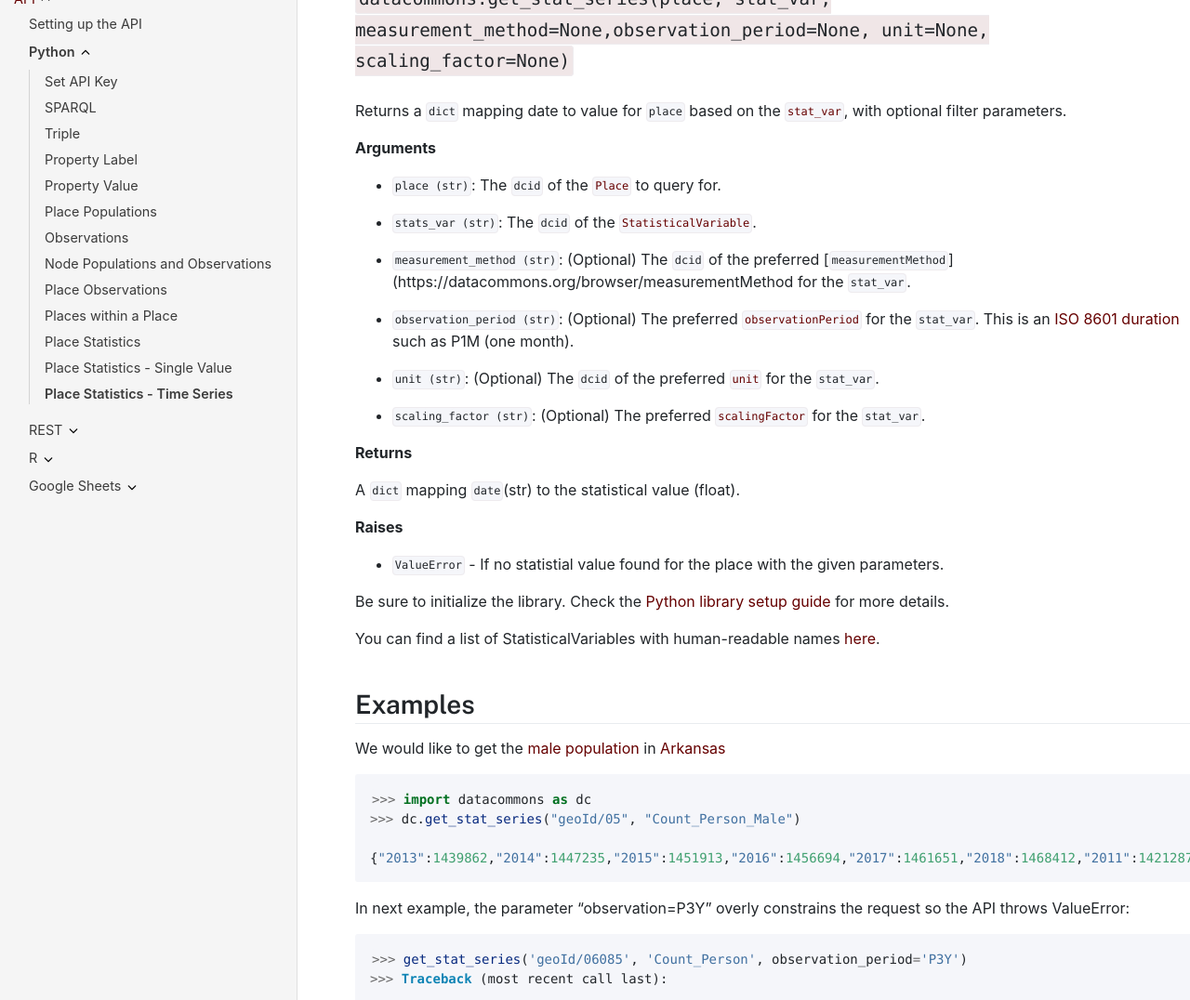
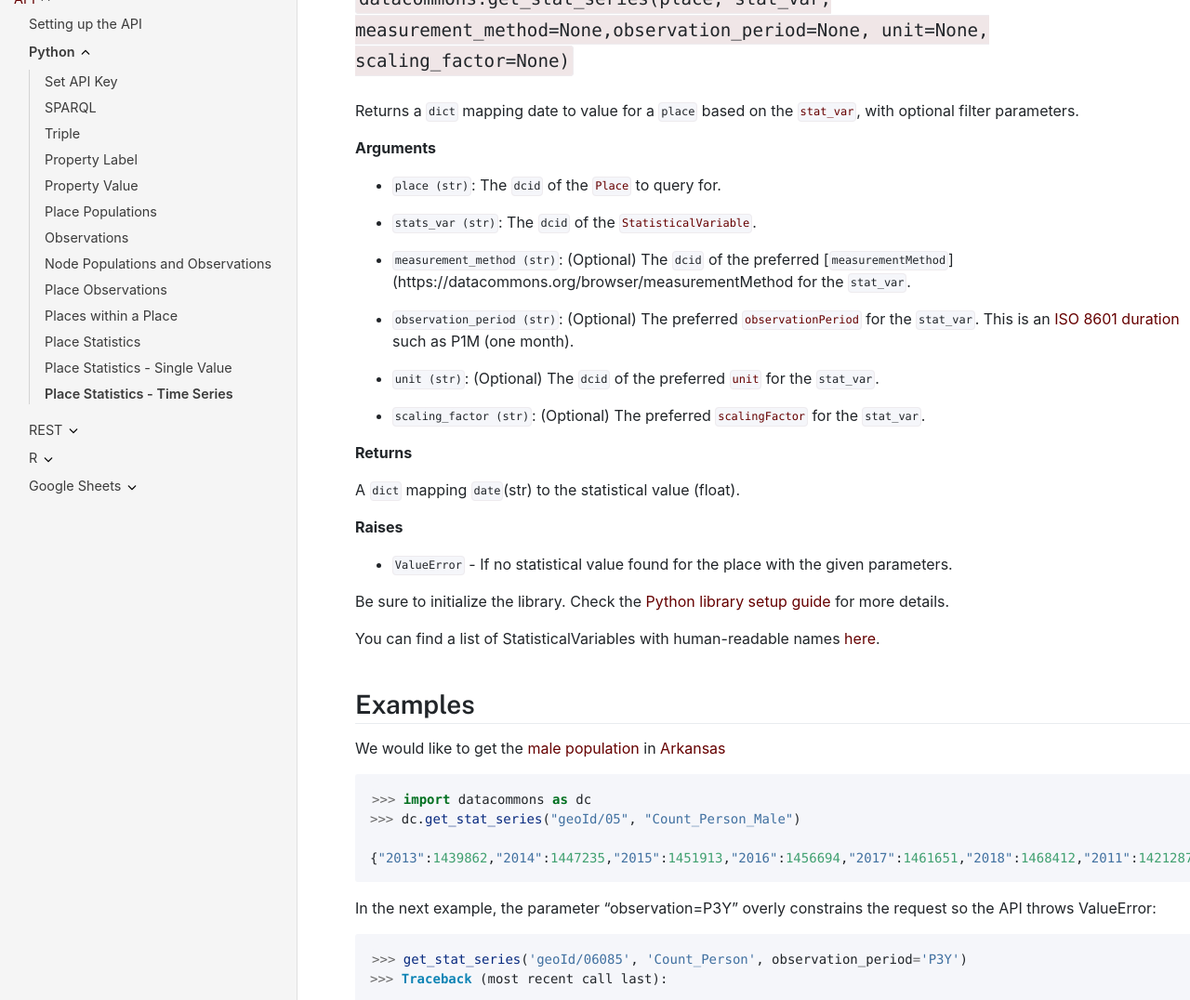
Before and after one commit to datacommonsorg/docsite, a Jekyll site: the page built from api/python/stat_series.md, in a window 1280 px wide. Shown: the part 237-1313 px from the top of the page at 93% size. Built offline with Jekyll 4.4.1, drawn with Linux system fonts in a browser that asks for light colours.

Commit message:
Fix typo

````diff
--- a/api/python/stat_series.md
+++ b/api/python/stat_series.md
@@ -10,7 +10,7 @@ grand_parent: API
 
 ## `datacommons.get_stat_series(place, stat_var, measurement_method=None,observation_period=None, unit=None, scaling_factor=None)`
 
-Returns a `dict` mapping date to value for `place` based on the
+Returns a `dict` mapping date to value for a `place` based on the
 [`stat_var`](https://datacommons.org/browser/StatisticalVariable), with optional
 filter parameters.
 
@@ -35,7 +35,7 @@ filter parameters.
 
 **Raises**
 
-* `ValueError` - If no statistial value found for the place with the given parameters.
+* `ValueError` - If no statistical value found for the place with the given parameters.
 
 Be sure to initialize the library. Check the [Python library setup guide](/api/python/) for more details.
 
@@ -52,7 +52,7 @@ We would like to get the [male population](https://datacommons.org/browser/Count
 {"2013":1439862,"2014":1447235,"2015":1451913,"2016":1456694,"2017":1461651,"2018":1468412,"2011":1421287,"2012":1431252}
 ```
 
-In next example, the parameter "observation=P3Y" overly constrains the request so the API
+In the next example, the parameter "observation=P3Y" overly constrains the request so the API
 throws ValueError:
 
 ```python
````
